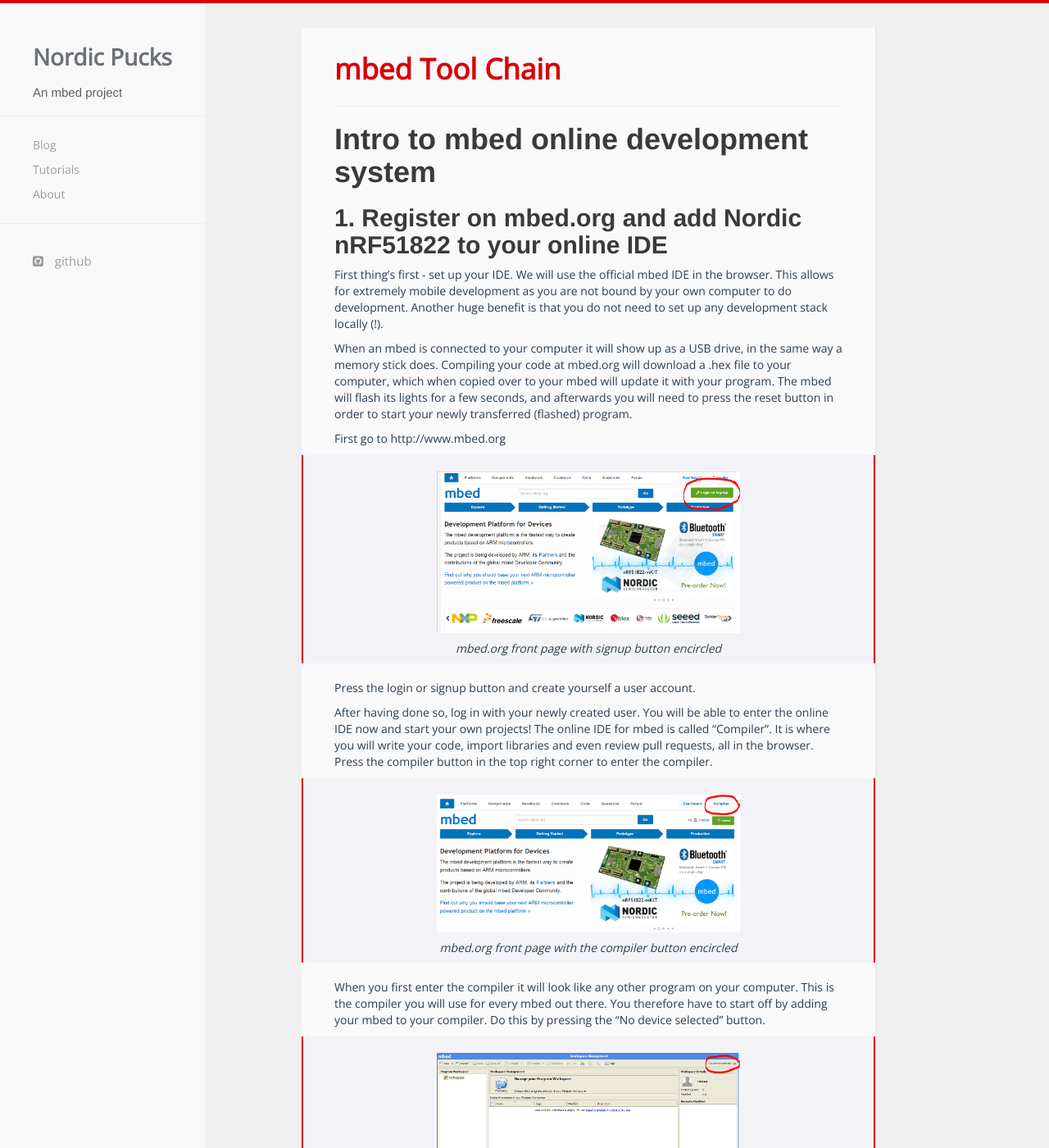
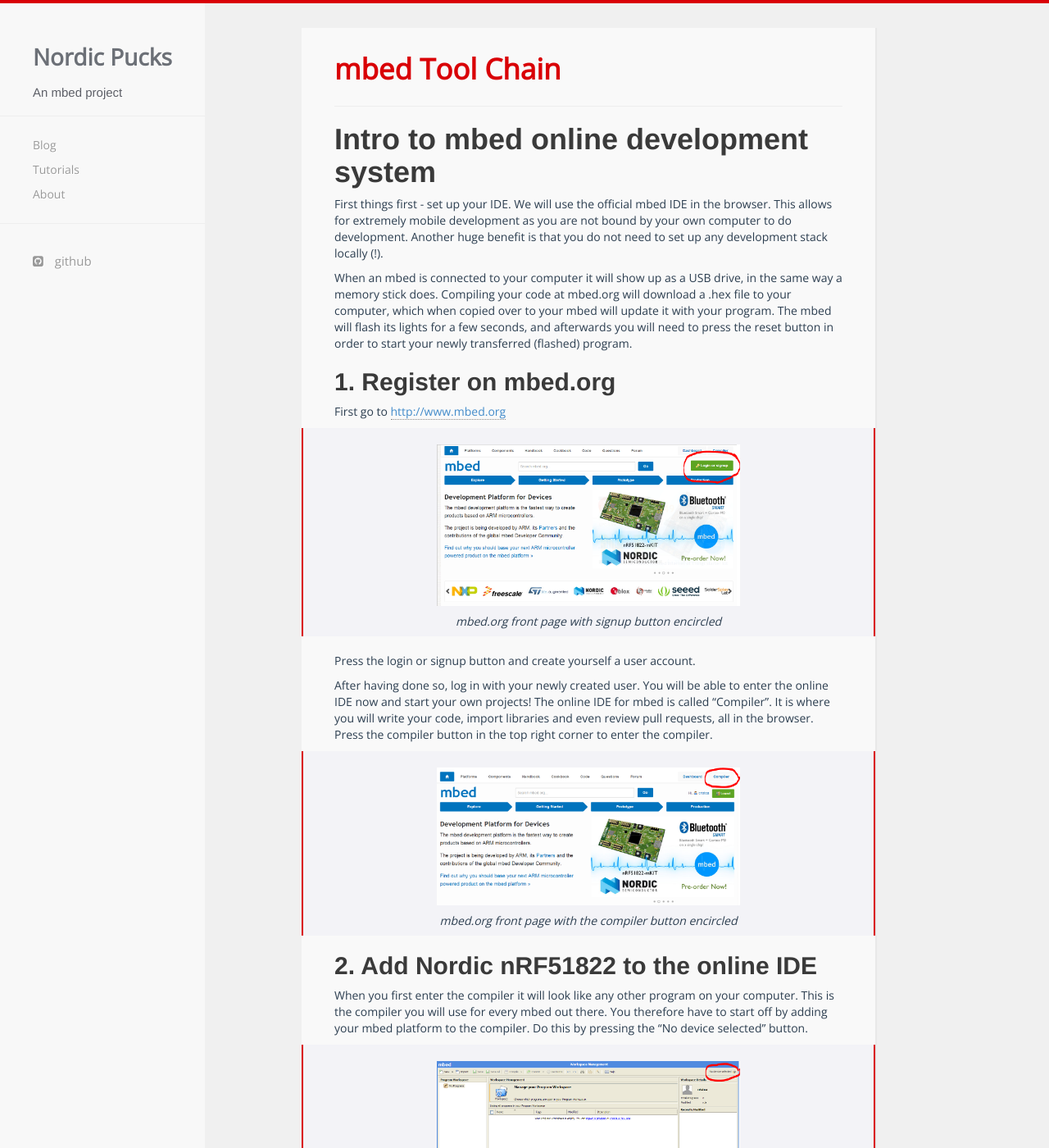
Before and after one commit to NordicPlayground/puck, a Jekyll site: the page built from _tutorials/mbed.md, in a window 1280 px wide and 1400 px high. Shown: the whole window at 82% size. Built offline with Jekyll 4.4.1, drawn with Linux system fonts in a browser that asks for light colours; nearby versions of some CDN libraries; comment, search, counter and statistics services are not loaded; some of the changed text lies outside the part shown.

Commit message:
Divide mbed tut in more sections

```diff
--- a/_tutorials/mbed.md
+++ b/_tutorials/mbed.md
@@ -6,10 +6,9 @@
 order: 20
 ---
 
-# Intro to mbed online development system {#development}
+# Intro to mbed online development system
 
-## 1. Register on mbed.org and add Nordic nRF51822 to your online IDE
-First thing's first - set up your IDE. We will use the official mbed IDE in the browser.
+First things first - set up your IDE. We will use the official mbed IDE in the browser.
 This allows for extremely mobile development as you are not bound by your own computer to do development.
 Another huge benefit is that you do not need to set up any development stack locally (!).
 
@@ -32,9 +33,11 @@
 > ![](../images/mbed_compiler.PNG)
 > mbed.org front page with the compiler button encircled
 
+## 2. Add Nordic nRF51822 to the online IDE
+
 When you first enter the compiler it will look like any other program on your computer.
 This is the compiler you will use for every mbed out there.
-You therefore have to start off by adding your mbed to your compiler.
+You therefore have to start off by adding your mbed platform to the compiler.
 Do this by pressing the "No device selected" button.
 
 > ![](../images/mbed_entered_compiler.PNG)
```
Also changed, not shown: other parts of _tutorials/mbed.md (+7 -3 lines).
